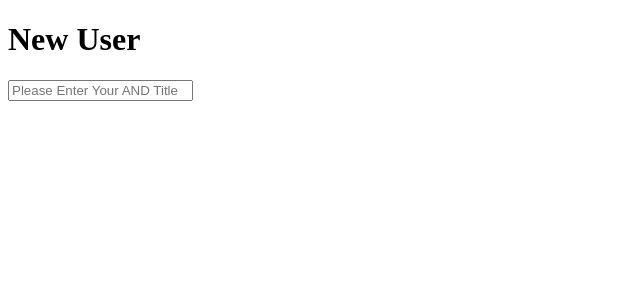
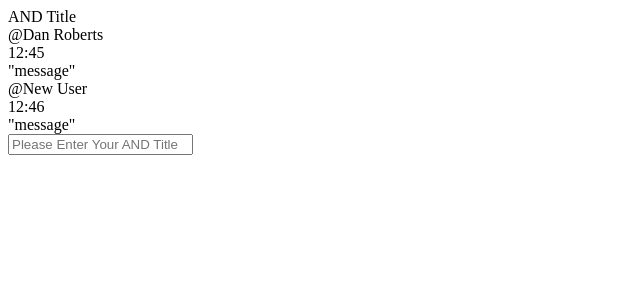
Before and after one commit to alexcostigan/andtitle, a React (Create React App) app: page / in a window 1280 px wide. Shown: the top 300 px of the page, without its empty margins (0-640 px from the left). Built offline with nearby package versions, Linux system fonts and the light colour scheme.

Commit message:
messagebox

```diff
--- a/src/Components/MessageBox.jsx
+++ b/src/Components/MessageBox.jsx
@@ -2,9 +2,57 @@ import React from 'react'
 import User from './User'
 
 class MessageBox extends React.Component {
+
+
     render(){
         return(
-            <User />
+            <section className="msger">
+            <header className="msger-header">
+              <div className="msger-header-title">
+                <i className="fas fa-comment-alt"></i> AND Title
+              </div>
+              <div className="msger-header-options">
+                <span><i class="fas fa-cog"></i></span>
+              </div>
+            </header>
+
+            <main className="msger-chat">
+              <div className="msg left-msg">
+                <div
+                 className="msg-img"
+                ></div>
+
+                <div className="msg-bubble">
+                  <div className="msg-info">
+                    <div className="msg-info-name">@Dan Roberts</div>
+                    <div className="msg-info-time">12:45</div>
+                  </div>
+
+                  <div className="msg-text">
+                    "message"
+                  </div>
+                </div>
+              </div>
+
+              <div className="msg right-msg">
+                <div
+                 className="msg-img"
+                ></div>
+
+                <div className="msg-bubble">
+                  <div className="msg-info">
+                    <div className="msg-info-name">@New User</div>
+                    <div className="msg-info-time">12:46</div>
+                  </div>
+
+                  <div className="msg-text">
+                    "message"
+                  </div>
+                </div>
+              </div>
+            </main>
+
+          </section>
         )
     }
 }
```
